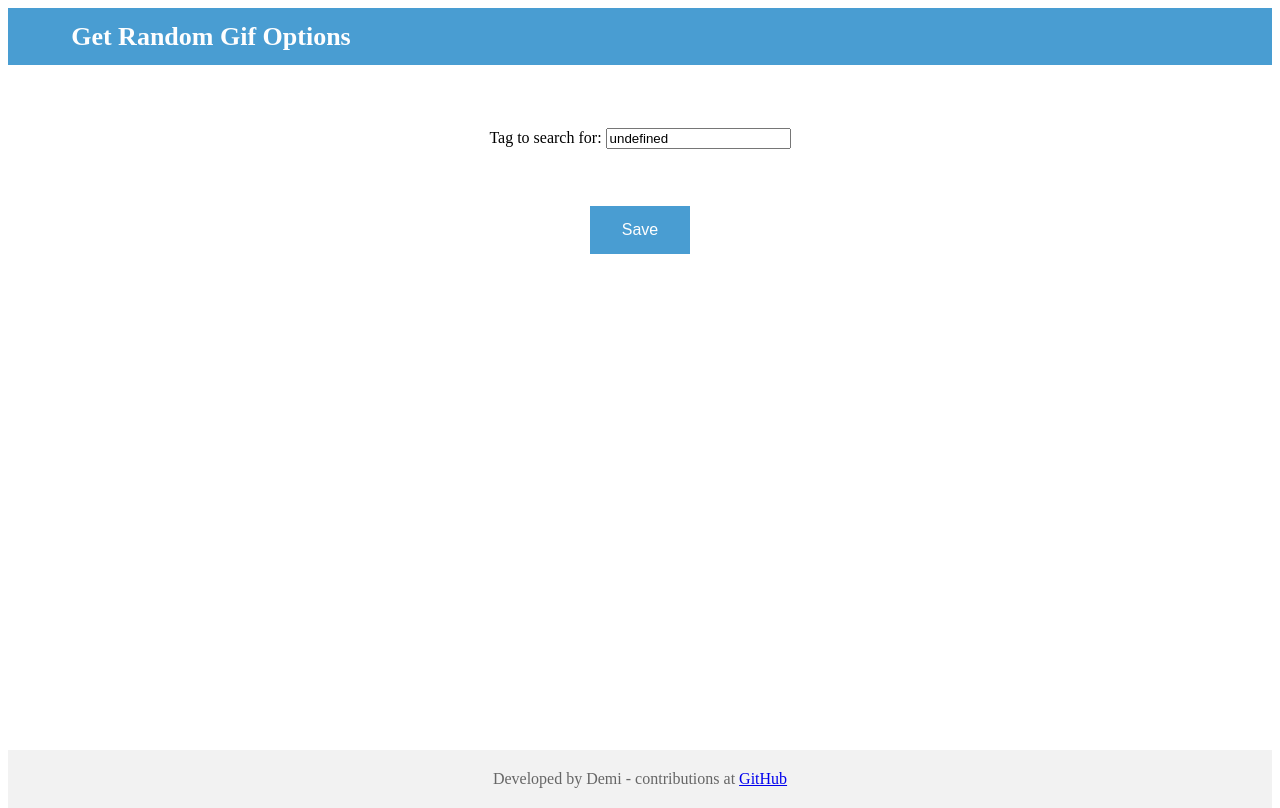
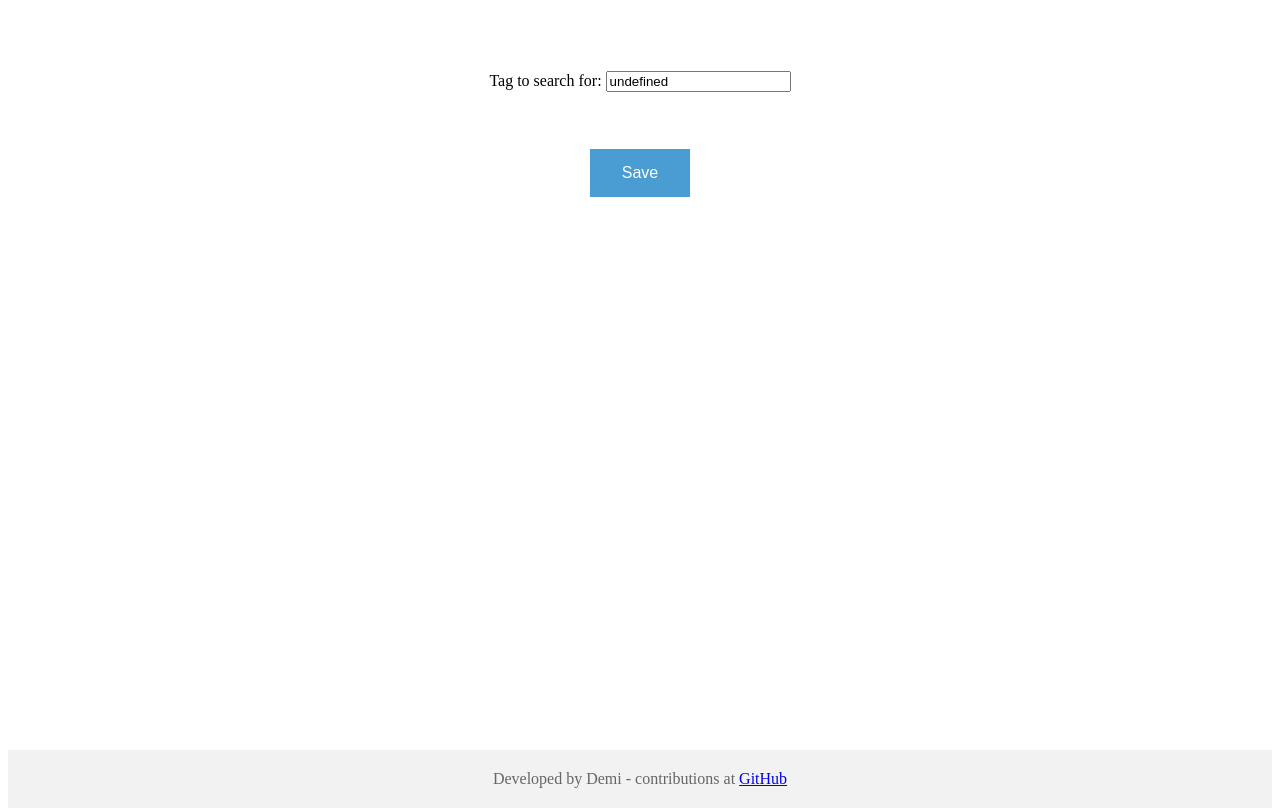
Before and after one commit to demipel8/Get-Random-Gif, a browser extension: page client/options.html in a window 1280 px wide. Drawn offline with Linux system fonts and the light colour scheme.

Commit message:
Update options page to new ui

```diff
--- a/client/options.css
+++ b/client/options.css
@@ -12,10 +12,6 @@ html, body {
   width:100%;
 }
 
-header {
-  flex: 0;
-}
-
 #content {
   flex: 1;
   display: flex;
@@ -26,24 +22,6 @@ header {
 footer {
   flex: 0;
 }
-
-/* ========= Header ========== */
-
-header {
-  background: #499DD2;
-  font-size: 13px;
-  color: #fefefe;
-}
-
-header h1 {
-  margin: 13.5px 5%;
-}
-
-header h1 a {
-  width: 184px;
-  height: 24px;
-}
-
 
 /* ========== Content ========== */
 
--- a/client/options.html
+++ b/client/options.html
@@ -6,17 +6,14 @@
 </head>
 <body>
 	<div id="container">
-    <header>
-      <h1>Get Random Gif Options</h1>
-    </header>
     <div id="content">
       <label>
         Tag to search for:
         <input type="text" id="tag">
       </label>
 
+      <button id="save">Save</button>
       <div id="status"></div>
-      <button id="save">Save</button>
     </div>
 
     <footer> Developed by Demi - contributions at <a href="https://github.com/demipel8/Random-gif-chrome-extension">GitHub</a></footer>
```
Also changed, not shown: client/manifest.json.
